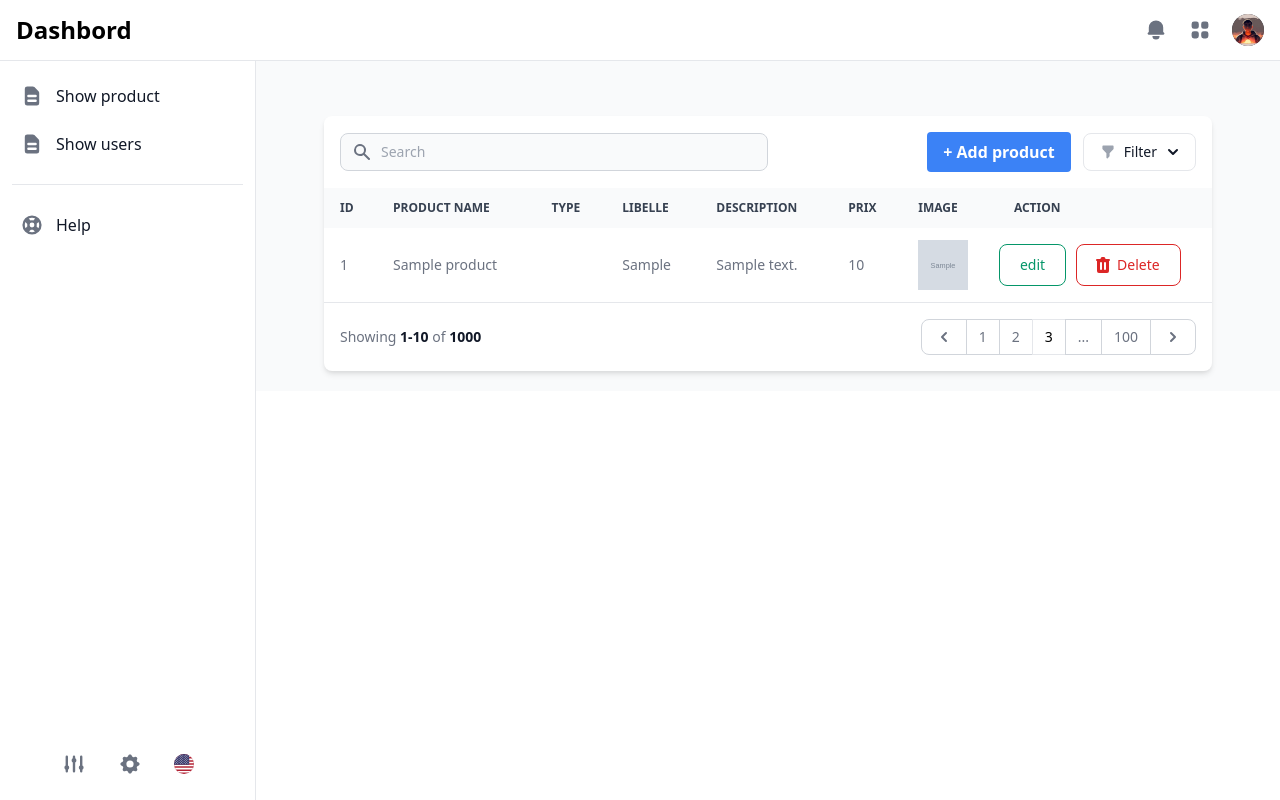
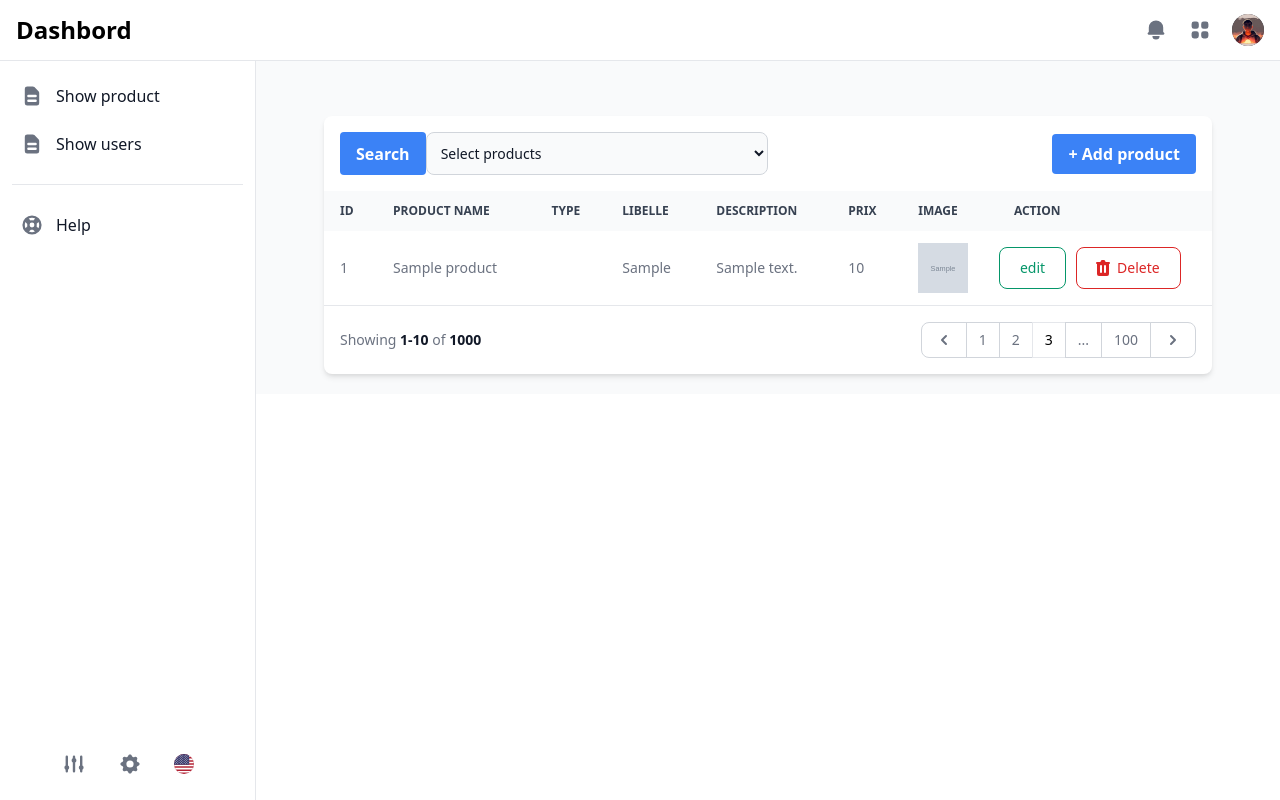
Before and after one commit to AchrafELASSAD/ORDISHOP, a PHP site: page /read.php in a window 1280 px wide. Run offline with PHP 8.4, Linux system fonts and the light colour scheme; tables that the repository leaves empty or names only in its code hold one stand-in row (values such as "Sample post"); grey boxes marked "Sample" are stand-in pictures.

Commit message:
second commit

```diff
--- a/ORDISHOP-main/admin/gestionproduct/read.php
+++ b/ORDISHOP-main/admin/gestionproduct/read.php
@@ -4,6 +4,7 @@
 
 //include connection file
 include('../../classes/connection.php');
+
 
 
 //create in instance of class Connection
@@ -18,7 +19,10 @@ $connection->selectDatabase('ordishop1');
    //call the static selectAllClients method and store the result of the method in $clients
    $products = Product::selectAllProducts('products',$connection->conn);
 
+   if(isset($_POST['search'])){
+    $products = Product::selectproductByidcategory('products',$connection->conn,$_POST['categorie']);
 
+  }
 
 ?>
 
@@ -47,34 +51,34 @@ include('../dashbord.php');
               <div class="bg-white dark:bg-gray-800 relative shadow-md sm:rounded-lg overflow-hidden">
                   <div class="flex flex-col md:flex-row items-center justify-between space-y-3 md:space-y-0 md:space-x-4 p-4">
                       <div class="w-full md:w-1/2">
-                          <form class="flex items-center">
-                              <label for="simple-search" class="sr-only">Search</label>
-                              <div class="relative w-full">
-                                  <div class="absolute inset-y-0 left-0 flex items-center pl-3 pointer-events-none">
-                                      <svg aria-hidden="true" class="w-5 h-5 text-gray-500 dark:text-gray-400" fill="currentColor" viewbox="0 0 20 20" xmlns="http://www.w3.org/2000/svg">
-                                          <path fill-rule="evenodd" d="M8 4a4 4 0 100 8 4 4 0 000-8zM2 8a6 6 0 1110.89 3.476l4.817 4.817a1 1 0 01-1.414 1.414l-4.816-4.816A6 6 0 012 8z" clip-rule="evenodd" />
-                                      </svg>
-                                  </div>
-                                  <input type="text" id="simple-search" class="bg-gray-50 border border-gray-300 text-gray-900 text-sm rounded-lg focus:ring-primary-500 focus:border-primary-500 block w-full pl-10 p-2 dark:bg-gray-700 dark:border-gray-600 dark:placeholder-gray-400 dark:text-white dark:focus:ring-primary-500 dark:focus:border-primary-500" placeholder="Search" required="">
-                              </div>
-                          </form>
+                      <form class="flex items-center" method="post">
+                            <label for="simple-search" class="sr-only">Search</label>
+                            <div class="relative w-full flex"> <!-- Added the 'flex' class here -->
+
+                                <button name="search" type="search" class="bg-blue-500 hover:bg-blue-700 text-white font-bold py-2 px-4 rounded">
+                                    Search
+                                </button>
+
+                                <select name="categorie" class="bg-gray-50 border border-gray-300 text-gray-900 text-sm rounded-lg focus:ring-blue-500 focus:border-blue-500 block w-full p-2.5 dark:bg-gray-700 dark:border-gray-600 dark:placeholder-gray-400 dark:text-white dark:focus:ring-blue-500 dark:focus:border-blue-500">
+                                    <option selected>Select products</option>
+                                    <?php
+                                    include("../../classes/categorie.php");
+                                    $categories = Categorie::selectAllcategories('categorie', $connection->conn);
+
+                                    foreach ($categories as $cat) {
+                                        echo "<option value='$cat[id]'>$cat[name]</option>";
+                                    }
+                                    ?>
+                                </select>
+                            </div>
+                        </form>
+
                       </div>
                       <div class="w-full md:w-auto flex flex-col md:flex-row space-y-2 md:space-y-0 items-stretch md:items-center justify-end md:space-x-3 flex-shrink-0">
                       <button class="bg-blue-500 hover:bg-blue-700 text-white font-bold py-2 px-4 rounded">
                           <a  href='insert.php'>+ Add product</a>
                       </button>
-                          <div class="flex items-center space-x-3 w-full md:w-auto">
-                              <button id="filterDropdownButton" data-dropdown-toggle="filterDropdown" class="w-full md:w-auto flex items-center justify-center py-2 px-4 text-sm font-medium text-gray-900 focus:outline-none bg-white rounded-lg border border-gray-200 hover:bg-gray-100 hover:text-primary-700 focus:z-10 focus:ring-4 focus:ring-gray-200 dark:focus:ring-gray-700 dark:bg-gray-800 dark:text-gray-400 dark:border-gray-600 dark:hover:text-white dark:hover:bg-gray-700" type="button">
-                                  <svg xmlns="http://www.w3.org/2000/svg" aria-hidden="true" class="h-4 w-4 mr-2 text-gray-400" viewbox="0 0 20 20" fill="currentColor">
-                                      <path fill-rule="evenodd" d="M3 3a1 1 0 011-1h12a1 1 0 011 1v3a1 1 0 01-.293.707L12 11.414V15a1 1 0 01-.293.707l-2 2A1 1 0 018 17v-5.586L3.293 6.707A1 1 0 013 6V3z" clip-rule="evenodd" />
-                                  </svg>
-                                  Filter
-                                  <svg class="-mr-1 ml-1.5 w-5 h-5" fill="currentColor" viewbox="0 0 20 20" xmlns="http://www.w3.org/2000/svg" aria-hidden="true">
-                                      <path clip-rule="evenodd" fill-rule="evenodd" d="M5.293 7.293a1 1 0 011.414 0L10 10.586l3.293-3.293a1 1 0 111.414 1.414l-4 4a1 1 0 01-1.414 0l-4-4a1 1 0 010-1.414z" />
-                                  </svg>
-                              </button>
 
-                          </div>
                       </div>
                   </div>
                   <div class="overflow-x-auto">
@@ -95,6 +99,8 @@ include('../dashbord.php');
                           <tbody>
                               <?php
                           foreach($products as $row) {
+
+
                               echo"
 
                               <tr class='border-b dark:border-gray-700'>
--- a/ORDISHOP-main/classes/categorie.php
+++ b/ORDISHOP-main/classes/categorie.php
@@ -2,7 +2,7 @@
 
 class Categorie{
 
-    public $id;
+    public $idcategorie;
     public $name;
 
 
@@ -20,8 +20,8 @@ class Categorie{
     }
     }
 
-    public static function selectcategorieById($tableName,$conn,$id){
-        $sql = "SELECT type FROM $tableName  WHERE id='$id'";
+    public static function selectproductByIdcategorie($tableName,$conn,$idcategorie){
+        $sql = "SELECT name FROM $tableName  WHERE idcategorie='$idcategorie'";
     $result = mysqli_query($conn, $sql);
     if (mysqli_num_rows($result) > 0) {
     // output data of each row
--- a/ORDISHOP-main/classes/product.php
+++ b/ORDISHOP-main/classes/product.php
@@ -117,7 +117,21 @@ public function insertProduct($tableName, $conn)
 
 
 
+    public static function selectproductByidcategory($tableName,$conn,$idcategorie){
 
+        $sql = "SELECT * FROM $tableName  WHERE idcategorie='$idcategorie'";
+        $result = mysqli_query($conn, $sql);
+        if (mysqli_num_rows($result) > 0) {
+        // output data of each row
+        $data=[];
+        while($row = mysqli_fetch_assoc($result)) {
+
+            $data[]=$row;
+        }
+        return $data;
+    }
+
+    }
 
 
 
```
Also changed, not shown: ORDISHOP-main/classes/client.php (+5 -3 lines), ORDISHOP-main/pages/our-product.php (+18 -19 lines), ORDISHOP-main/img/imgpc/phone1.jfif (added), ORDISHOP-main/img/imgpc/phone2.jfif (added), ORDISHOP-main/img/imgpc/phone3.jfif (added), ORDISHOP-main/img/imgpc/phone4.jfif (added), ORDISHOP-main/img/imgpc/phone5.jfif (added), ORDISHOP-main/img/imgpc/phone6.jfif (added), ORDISHOP-main/img/imgpc/phone7.jfif (added).
